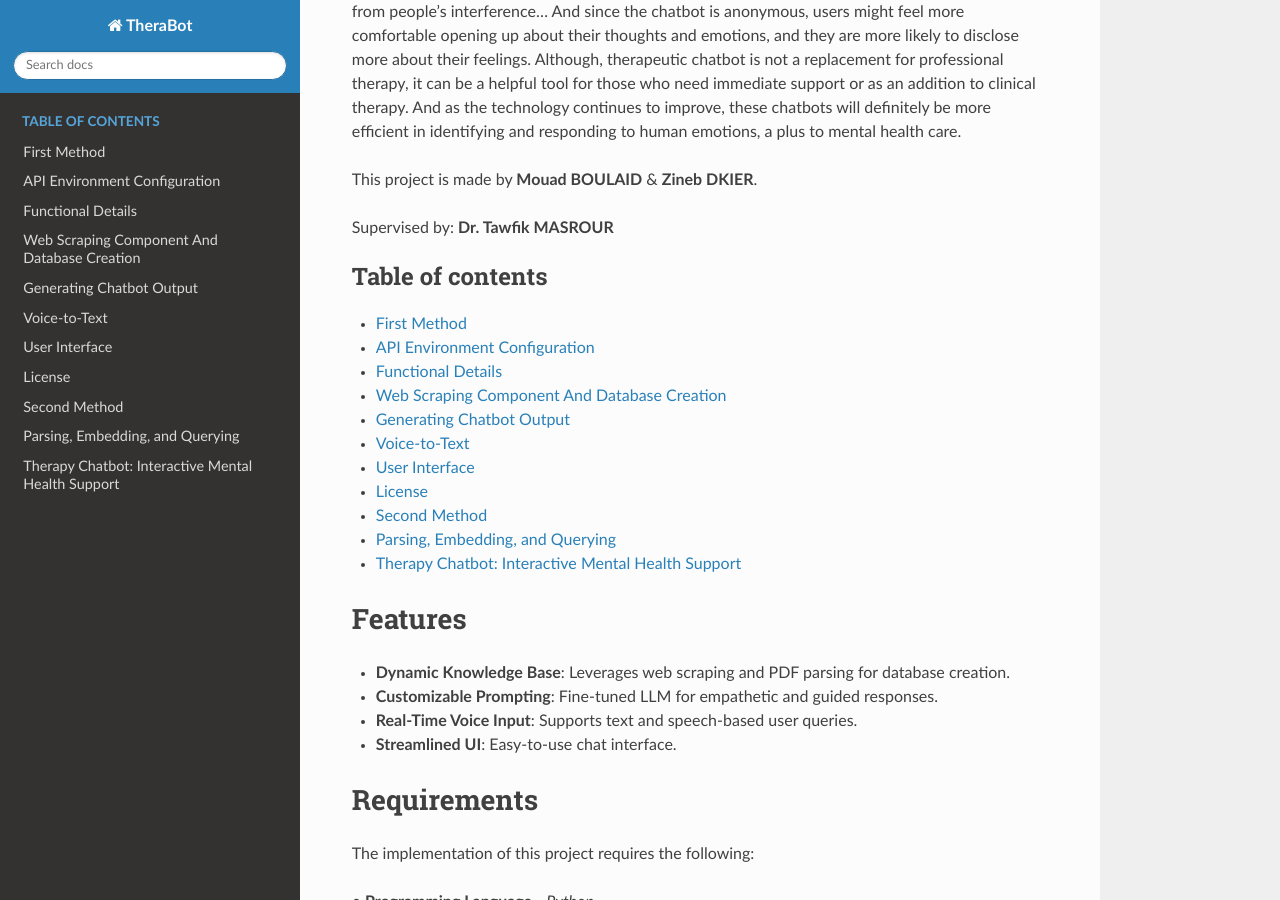
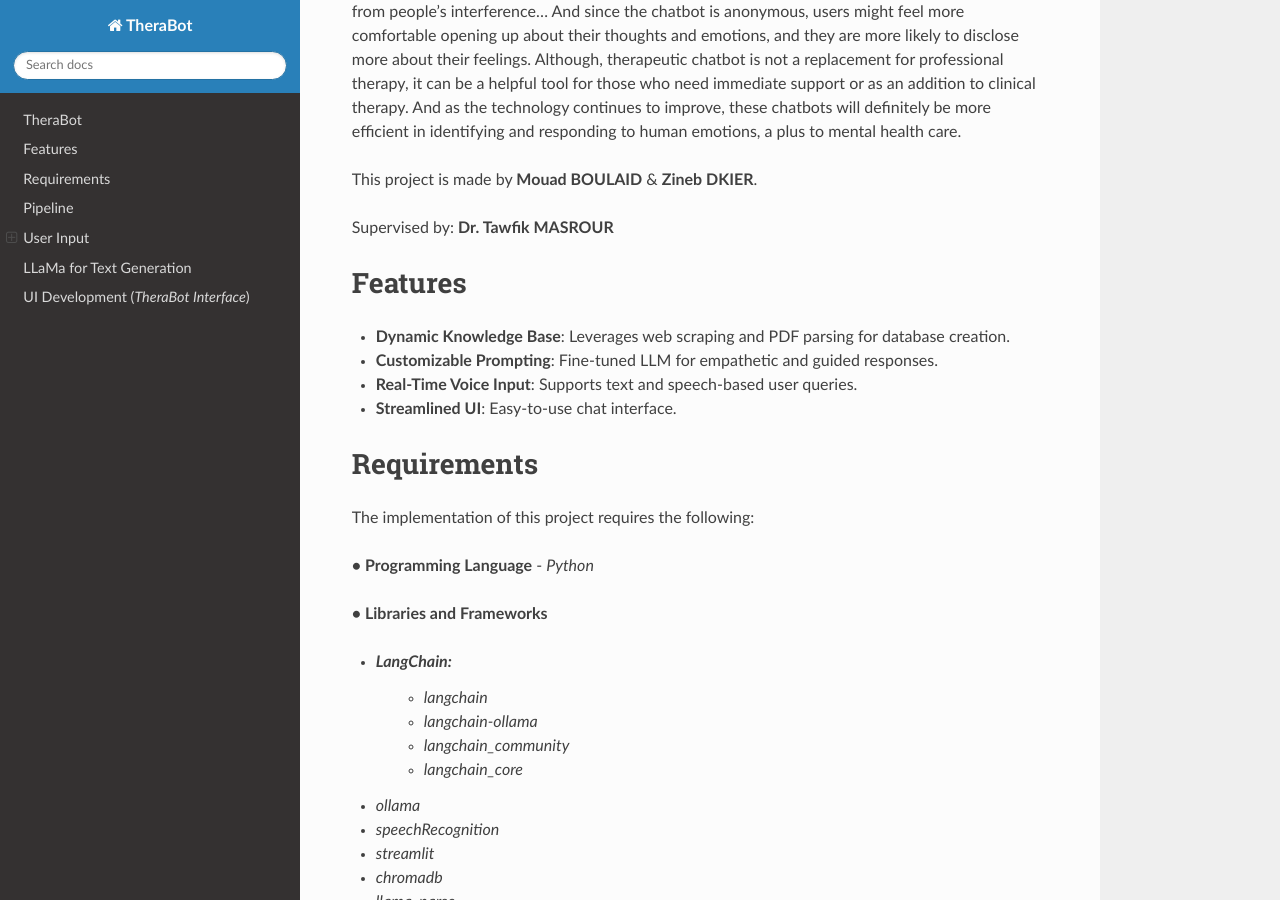
Before and after one commit to HyperMXD/TheraBot, a Sphinx documentation site: the page built from source/index.rst, in a window 1280 px wide and 900 px high, scrolled down 496 px. Built offline with Sphinx 7.4.7 and the Read the Docs theme 3.1.0, drawn with Linux system fonts in a browser that asks for light colours.

Commit message:
Update index.rst

```diff
--- a/source/index.rst
+++ b/source/index.rst
@@ -38,10 +38,6 @@ Supervised by: **Dr. Tawfik MASROUR**
 .. toctree::
     :maxdepth: 1
     :caption: Table of contents
-    :titlesonly:
-
-    method_1
-    method_2
 
 Features
 ========
```
